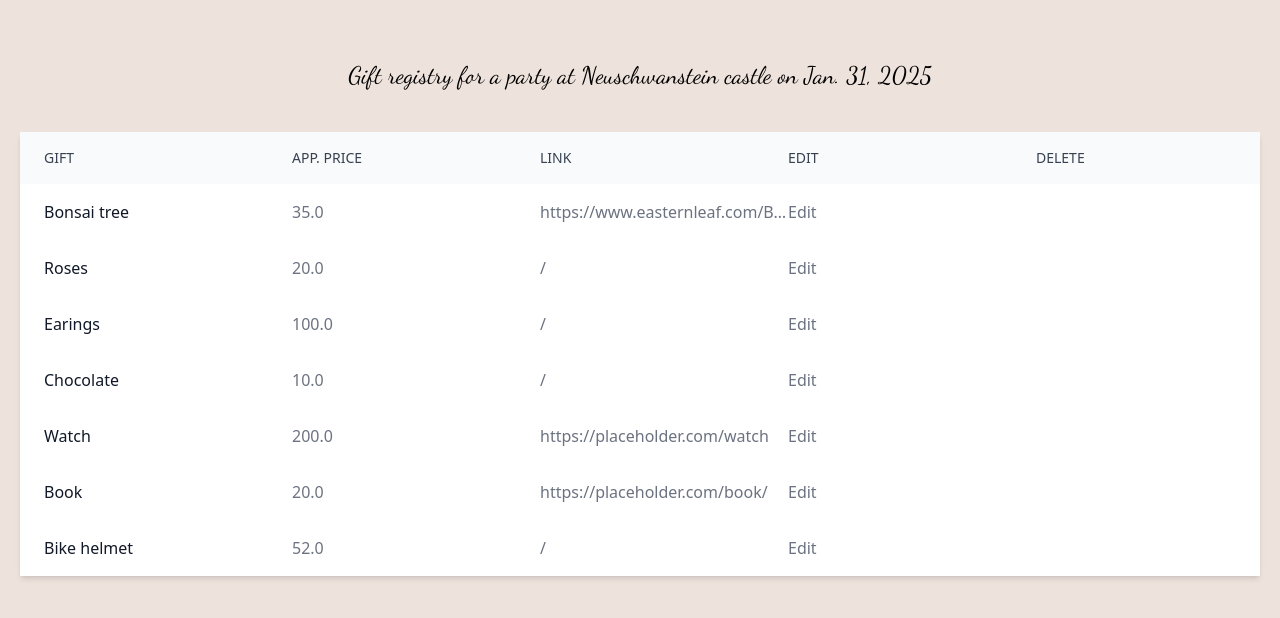
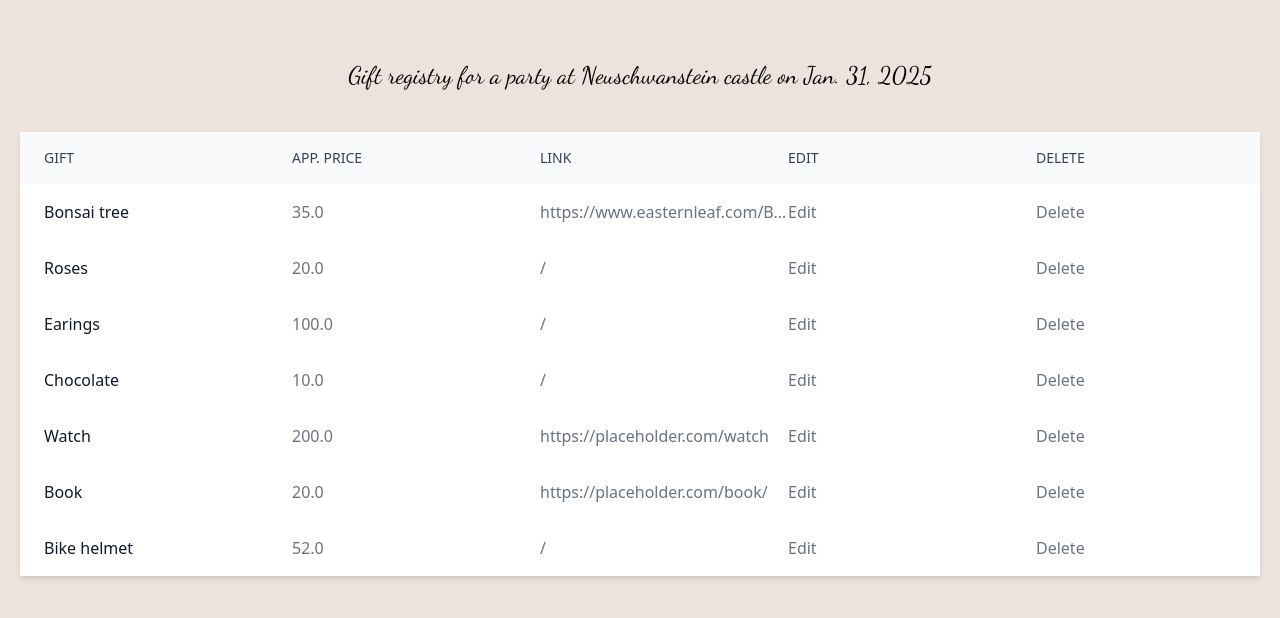
Before and after one commit to tomasrpita/django-party, a Django app: page /party/00bb45a4-3936-477b-8113-323c57f51f08/gifts/ in a window 1280 px wide. Shown: the part 64-682 px from the top of the page. Run offline with Django 5.2, Linux system fonts and the light colour scheme; a user stored in the database is signed in; data comes from the database, SQL or seed files in the repository; some libraries are stand-ins or nearby versions.

Commit message:
Implement gift deletion functionality with confirmation and feedback

```diff
--- /dev/null
+++ b/party/static/party/js/remove-me.js
@@ -0,0 +1,27 @@
+(function() {
+  function maybeRemoveMe(elt) {
+    var timing = elt.getAttribute('remove-me') || elt.getAttribute('data-remove-me')
+    if (timing) {
+      setTimeout(function() {
+        elt.parentElement.removeChild(elt)
+      }, htmx.parseInterval(timing))
+    }
+  }
+
+  htmx.defineExtension('remove-me', {
+    onEvent: function(name, evt) {
+      if (name === 'htmx:afterProcessNode') {
+        var elt = evt.detail.elt
+        if (elt.getAttribute) {
+          maybeRemoveMe(elt)
+          if (elt.querySelectorAll) {
+            var children = elt.querySelectorAll('[remove-me], [data-remove-me]')
+            for (var i = 0; i < children.length; i++) {
+              maybeRemoveMe(children[i])
+            }
+          }
+        }
+      }
+    }
+  })
+})()
--- a/party/templates/party/base.html
+++ b/party/templates/party/base.html
@@ -7,6 +7,7 @@
     <title>Party!</title>
     <script type="text/javascript" src="{% static '/party/js/htmx.min.js' %}"></script>
     <script type="text/javascript" src="{% static '/party/js/alpine.min.js' %}" defer></script>
+    <script type="text/javascript" src="{% static '/party/js/remove-me.js' %}"></script>
     <link href="{% static '/party/css/tailwind_output.css' %}" rel="stylesheet">
 </head>
 <body class="bg-custom-powder-light" hx-headers='{"X-CSRFToken": "{{ csrf_token }}"}'>
--- a/party/templates/party/gift_registry/partial_gift_detail.html
+++ b/party/templates/party/gift_registry/partial_gift_detail.html
@@ -13,5 +13,15 @@
                 Edit
             </button>
         </div>
+        <div class="table-cell py-4 px-6">
+            <button type="button"
+                    hx-target="closest .table-row"
+                    hx-swap="outerHTML"
+                    hx-confirm="Are you sure?"
+                    hx-delete="{% url 'partial_gift_delete' gift.uuid %}"
+            >
+                Delete
+            </button>
+        </div>
     {% endif %}
 </div>
--- a/party/urls.py
+++ b/party/urls.py
@@ -49,6 +49,11 @@ gift_registry_urlpatterns = [
         views.GiftUpdateFormPartial.as_view(),
         name="partial_gift_update",
     ),
+    path(
+        "gifts/<uuid:gift_uuid>/delete/",
+        views.delete_gift_partial,
+        name="partial_gift_delete",
+    ),
 ]
 
 
--- a/party/views/__init__.py
+++ b/party/views/__init__.py
@@ -2,6 +2,7 @@ from .gift_registry_views import (
     GiftRegistryPage,
     GiftUpdateFormPartial,
     GiftDetailPartial,
+    delete_gift_partial,
 )
 from .new_party_views import (
     page_new_party,
@@ -22,4 +23,5 @@ __all__ = [
     "GiftRegistryPage",
     "GiftUpdateFormPartial",
     "GiftDetailPartial",
+    "delete_gift_partial",
 ]
--- a/party/views/gift_registry_views.py
+++ b/party/views/gift_registry_views.py
@@ -1,10 +1,12 @@
 from django.http import QueryDict
 from django.shortcuts import get_object_or_404, render
 from django.views import View
+
 from django.views.generic import DetailView, ListView
 
 from party.forms import GiftForm
 from party.models import Gift, Party
+from django.views.decorators.http import require_http_methods
 
 
 class GiftRegistryPage(ListView):
@@ -63,3 +65,11 @@ class GiftUpdateFormPartial(View):
             "party/gift_registry/partial_gift_update.html",
             {"form": form, "gift": gift},
         )
+
+
+@require_http_methods(["DELETE"])
+def delete_gift_partial(request, gift_uuid):
+    gift = get_object_or_404(Gift, uuid=gift_uuid)
+    gift.delete()
+
+    return render(request, "party/gift_registry/partial_gift_removed.html")
```
Also changed, not shown: party/templates/party/gift_registry/partial_gift_removed.html (added, +9 -0 lines), party/tests/test_gift_registry.py (+15 -1 lines).
